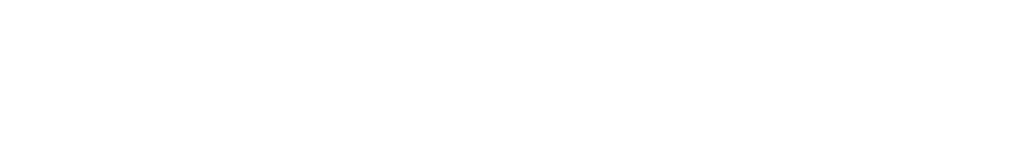
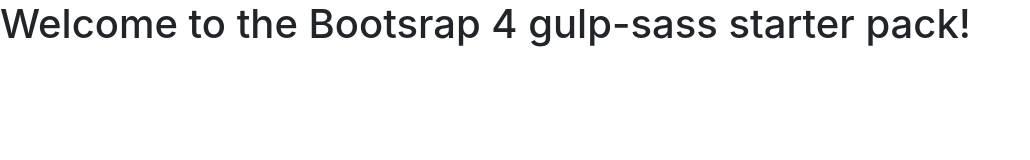
Before and after one commit to Lekkyjay/BS4-Gulp-Starter, a website: page src/index.html in a window 1280 px wide. Shown: the whole page, without its empty margins (0-1030 px from the left). Drawn offline with nearby package versions, Linux system fonts and the light colour scheme; files that its build step writes are made by us from their sources.

Commit message:
Added h1 welcome message

```diff
--- a/src/index.html
+++ b/src/index.html
@@ -11,6 +11,7 @@
 </head>
 <body>
 
+  <h1>Welcome to the Bootsrap 4 gulp-sass starter pack!</h1>
 
   <script src="js/jquery.min.js"></script>
   <script src="js/popper.min.js"></script>
```
